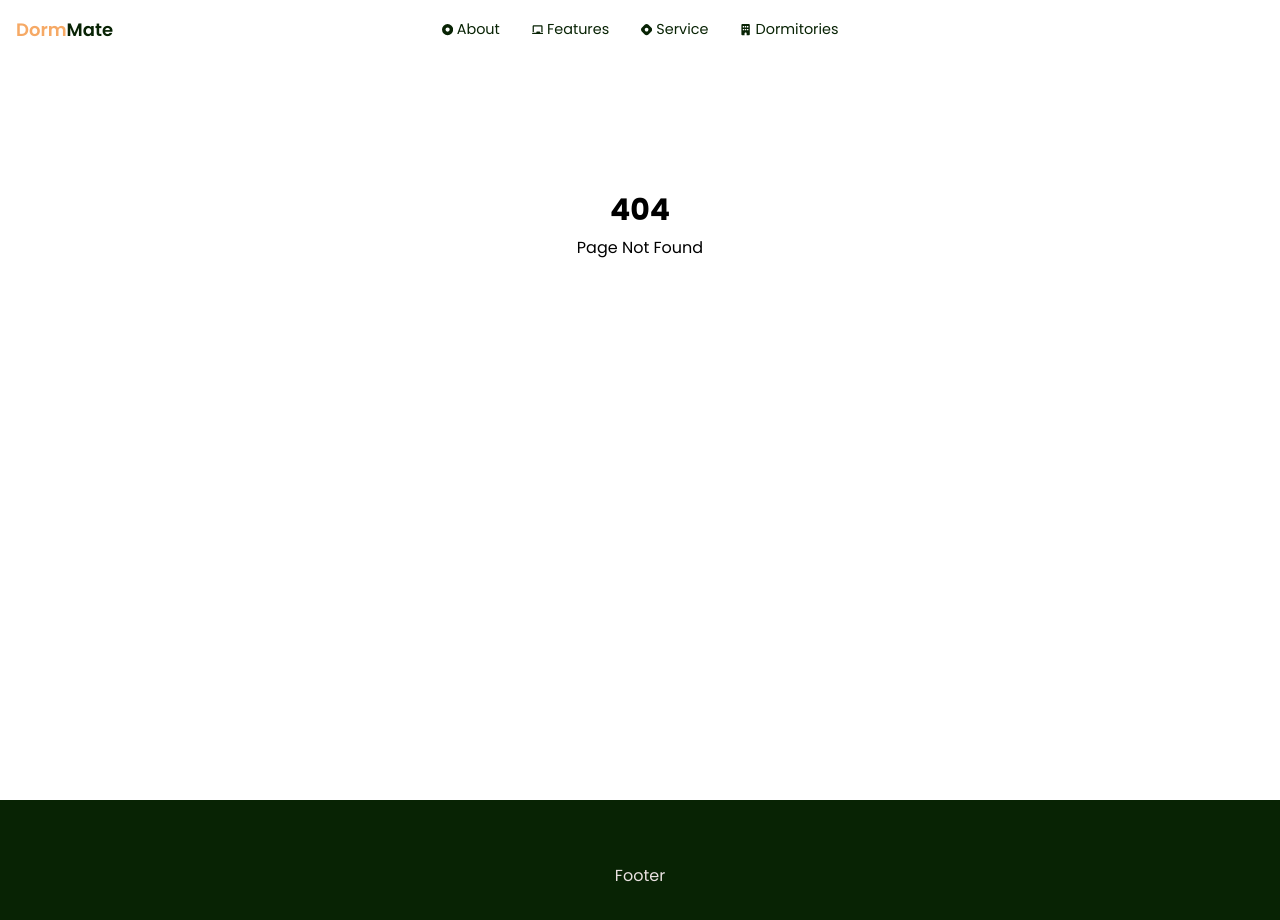
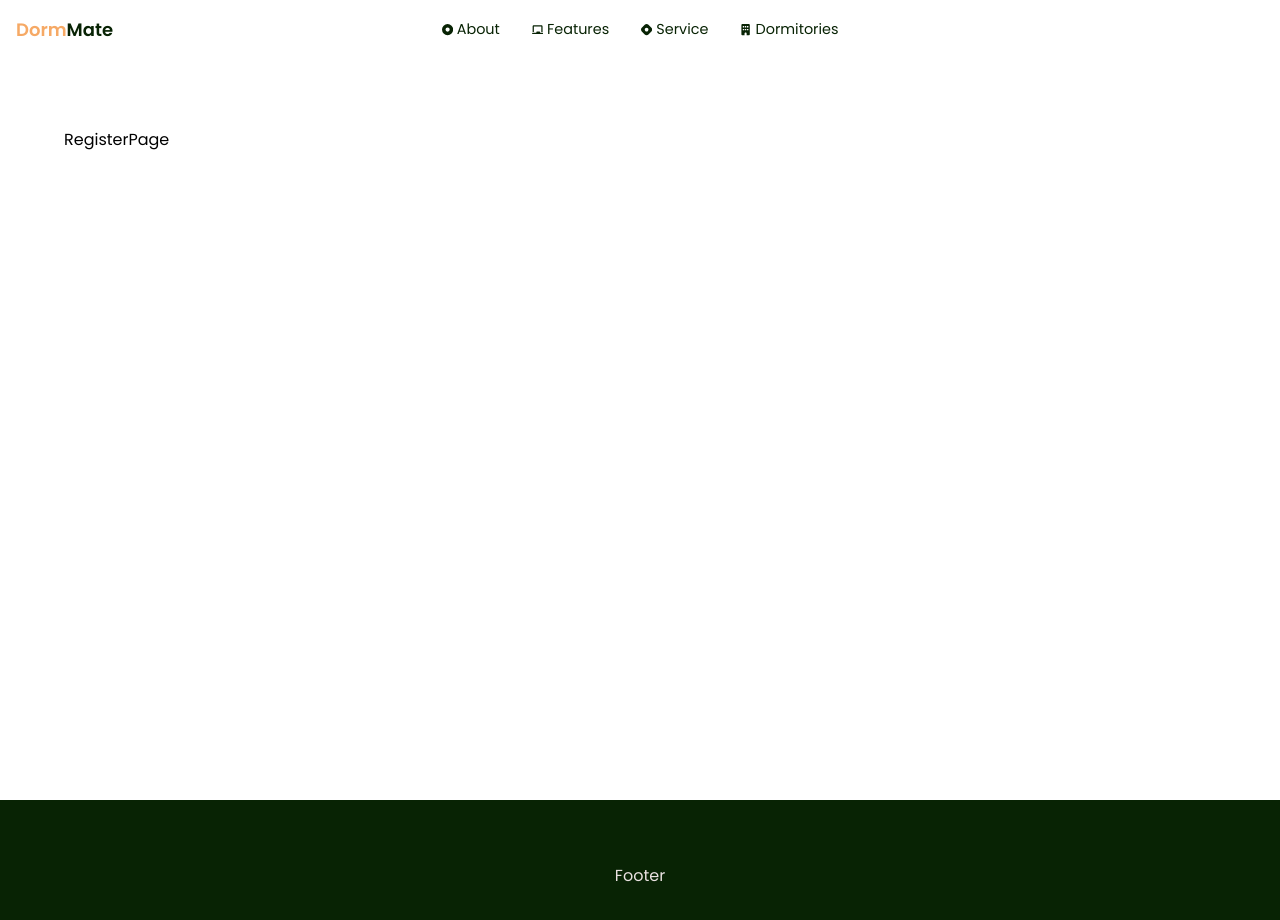
Before and after one commit to dominicpam89/dorm-mate-web, a Next.js app: page /register in a window 1280 px wide. Before the commit this address had no page. Shown: the top 920 px of the page. Built offline with nearby package versions, Linux system fonts and the light colour scheme.

Commit message:
added auth group pages

```diff
--- /dev/null
+++ b/src/app/(auth)/layout.tsx
@@ -0,0 +1,7 @@
+interface Props {
+	children: React.ReactNode;
+}
+
+export default function AuthLayout({ children }: Props) {
+	return <>{children}</>;
+}
--- /dev/null
+++ b/src/app/(auth)/login/page.tsx
@@ -0,0 +1,7 @@
+export default function LoginPage() {
+	return (
+		<>
+			<h1>LoginPage</h1>
+		</>
+	);
+}
--- /dev/null
+++ b/src/app/(auth)/register/page.tsx
@@ -0,0 +1,7 @@
+export default function RegisterPage() {
+	return (
+		<>
+			<h1>RegisterPage</h1>
+		</>
+	);
+}
```
